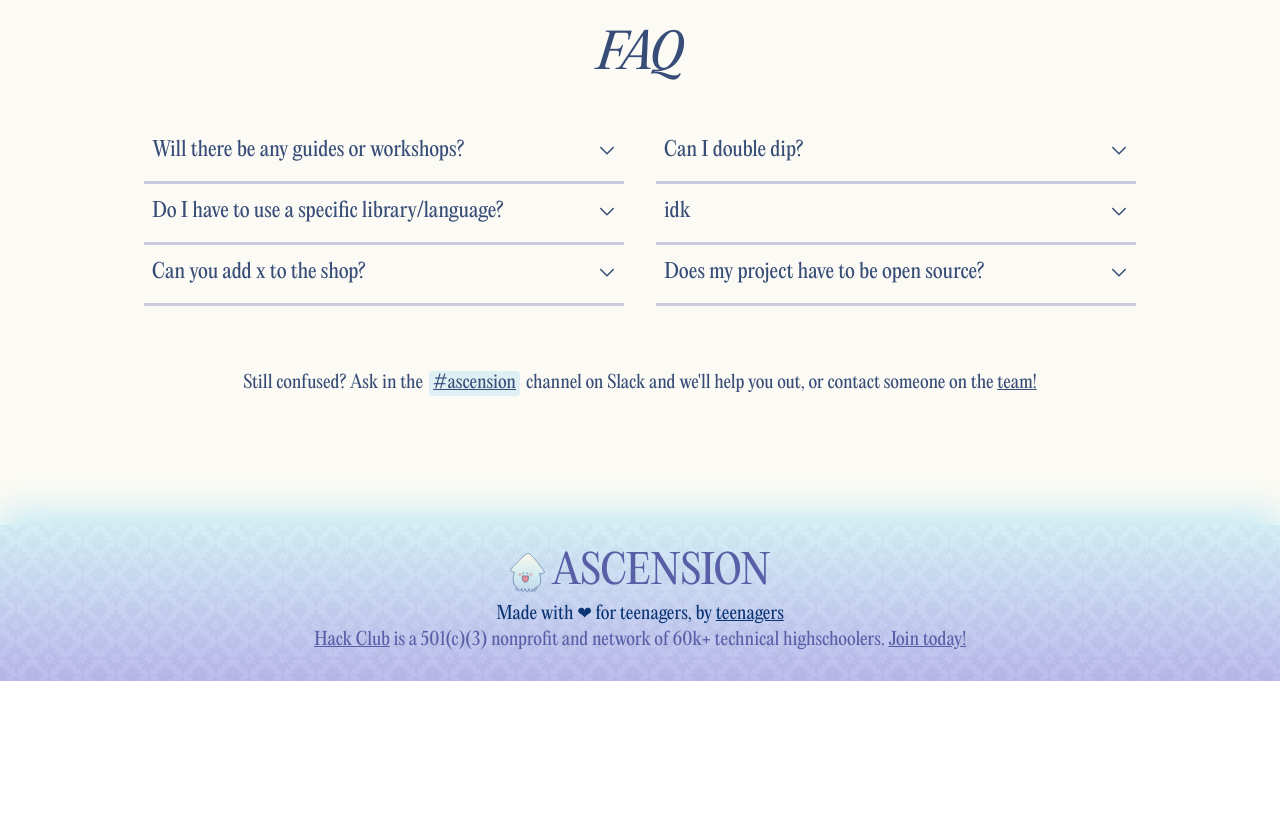
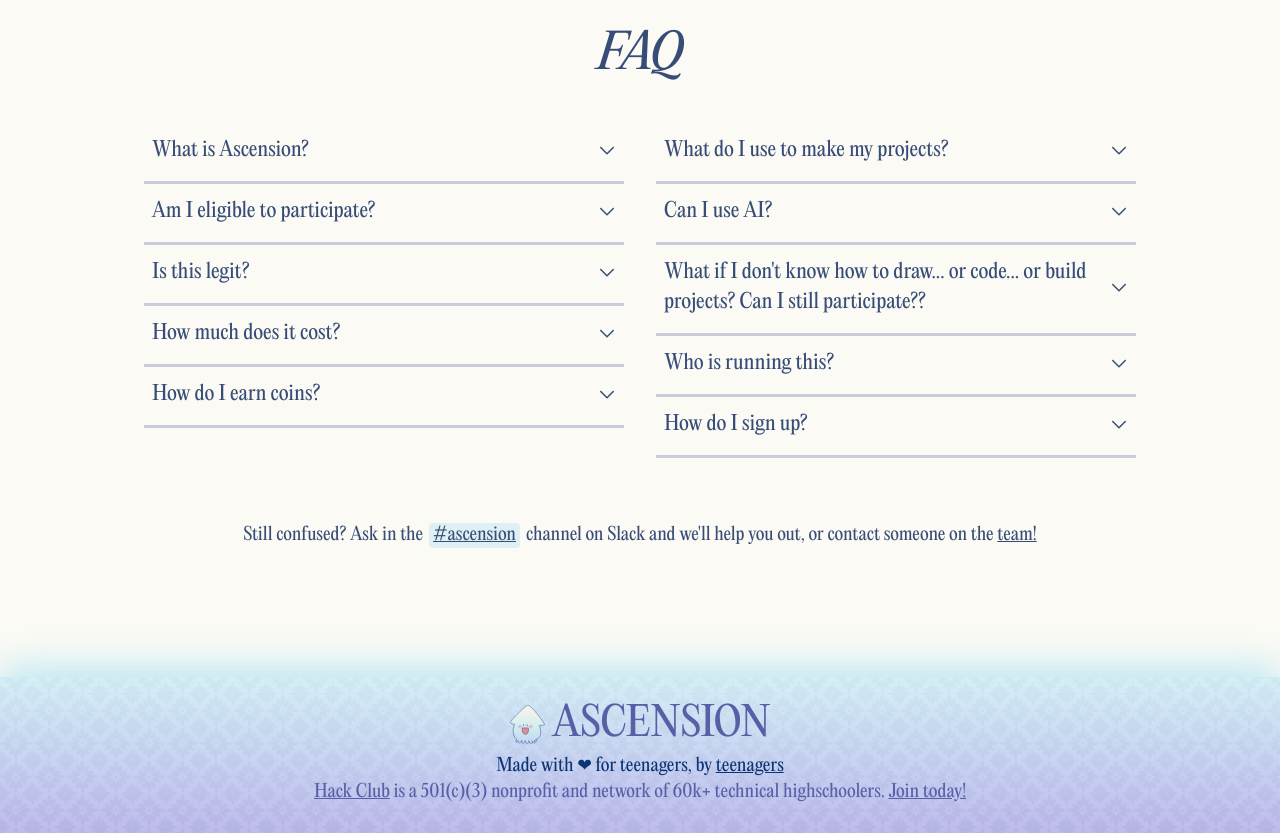
Before and after one commit to ascension-coronation/acnext, a Next.js app: page / in a window 1280 px wide. Shown: the part 1940-2773 px from the top of the page. Before the commit the page ends 2621 px from the top, so only its background shows below. Built offline with nearby package versions, Linux system fonts and the light colour scheme.

Commit message:
copy paste in FAQ copy text

```diff
--- a/src/app/page.tsx
+++ b/src/app/page.tsx
@@ -59,33 +59,50 @@
 
 const faqItems1 = [
   {
-    question: "Will there be any guides or workshops?",
+    question: "What is Ascension?",
     answer:
-      "Yep! Guides for ________ can be found on this site, and stay tuned for some workshops in the slack!",
+      "Ascension is a program promoting creators to make art for their coding projects! Learn to draw, make creative projects, and get coins that you can spend in the shop for prizes (link to prizes section).",
   },
   {
-    question: "Do I have to use a specific library/language?",
+    question: "Am I eligible to participate?",
     answer:
-      "Nope! You can use any framework and any libraries that you'd like.",
+      "Anyone aged 13-18 can participate! You will need to verify your identity before being able to purchase items in the shop.",
   },
   {
-    question: "Can you add x to the shop?",
-    answer: "Ask in #ascension in slack!",
+    question: "Is this legit?",
+    answer: "Yes! Ascension is a Hack Club program. Hack Club is a 501(c)(3) nonprofit that's organized many events for teenagers around the world, whether that be a hackathon on an island, (other HC event), (other HC event). We're backed by GitHub, AMD, and more; you can learn more on Hack Club's website. (link to hackclub.com)",
+  },
+  {
+    question: "How much does it cost?",
+    answer: "Participating in Ascension is completely free!",
+  },
+  {
+    question: "How do I earn coins?",
+    answer:
+      "Submit your projects and wait for them to be reviewed by someone on our team. Once your project is approved, you'll be rewarded coins based on the amount of hours you spent on it.",
   },
 ];
 
 const faqItems2 = [
   {
-    question: "Can I double dip?",
-    answer: "Nope, sorry :p",
+    question: "What do I use to make my projects?",
+    answer: "You can use whatever coding and art programs you want. If you don't know where to start, check out our Quickstart Guide and tutorials!",
   },
   {
-    question: "idk",
-    answer: "sfdakl;auioahdsouiphdsfagpiofdgoiadfvp[oksosdfgokfdgs].",
+    question: "Can I use AI?",
+    answer: "AI is not allowed at all for art. If you use AI to create the art (music, character sprites, website backgrounds, game dialogue, etc.) for your project, your project will be rejected. If you're using AI to help you debug, speed up your workflow, or learn something about coding, make sure you can understand the AI code. When you're done your project, you will be required to write about if/how you used AI.",
   },
   {
-    question: "Does my project have to be open source?",
-    answer: "Yep! It needs to be open source & easily usable by anybody.",
+    question: "What if I don't know how to draw... or code... or build projects? Can I still participate??",
+    answer: "Ascension is for creators of all skill levels! We're working on tutorials to follow if it's your first time, and you can always ask for help in #ascension-help or DM our team. (link to team) No worries if you're never done this before!",
+  },
+  {
+    question: "Who is running this?",
+    answer: "A group of ~6 teenagers from around the world! :) (link to team)",
+  },
+  {
+    question: "How do I sign up?",
+    answer: "Enter your email at the top of the page!! (link to top)",
   },
 ];
 
```
